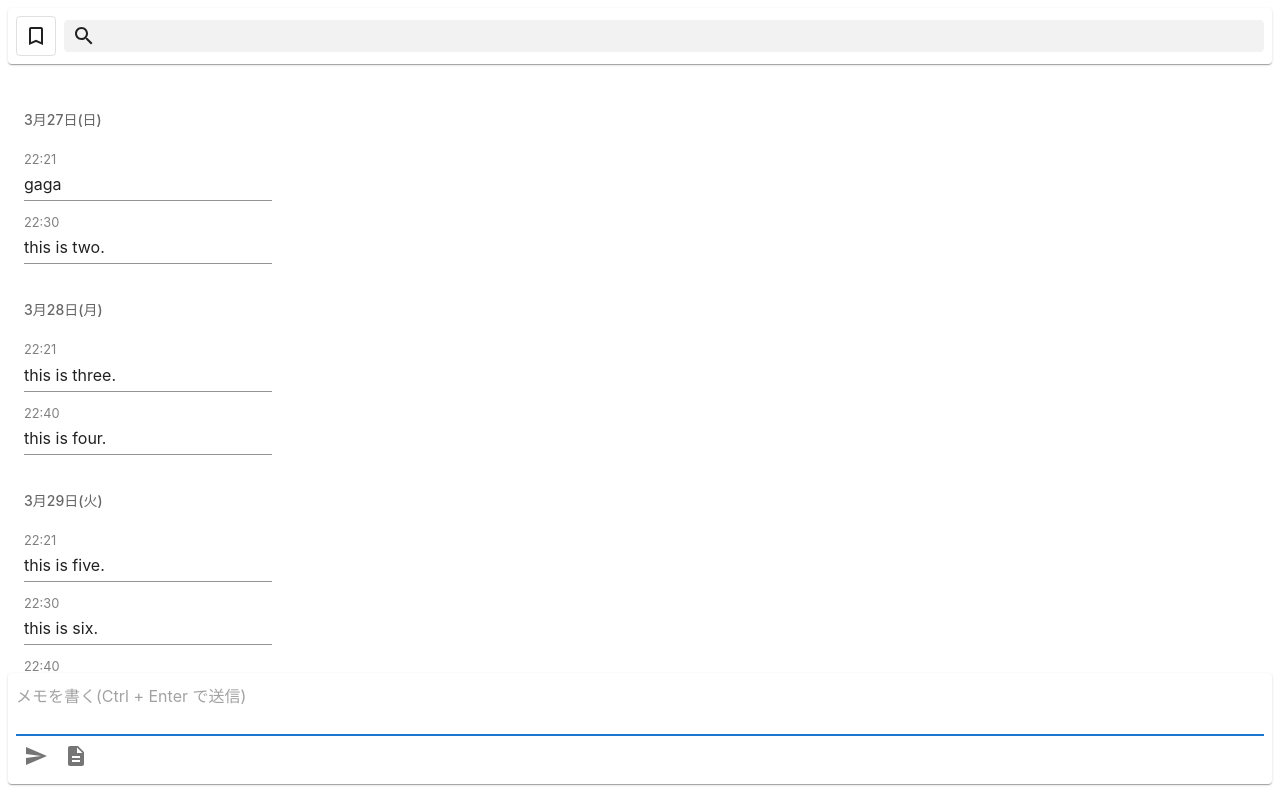
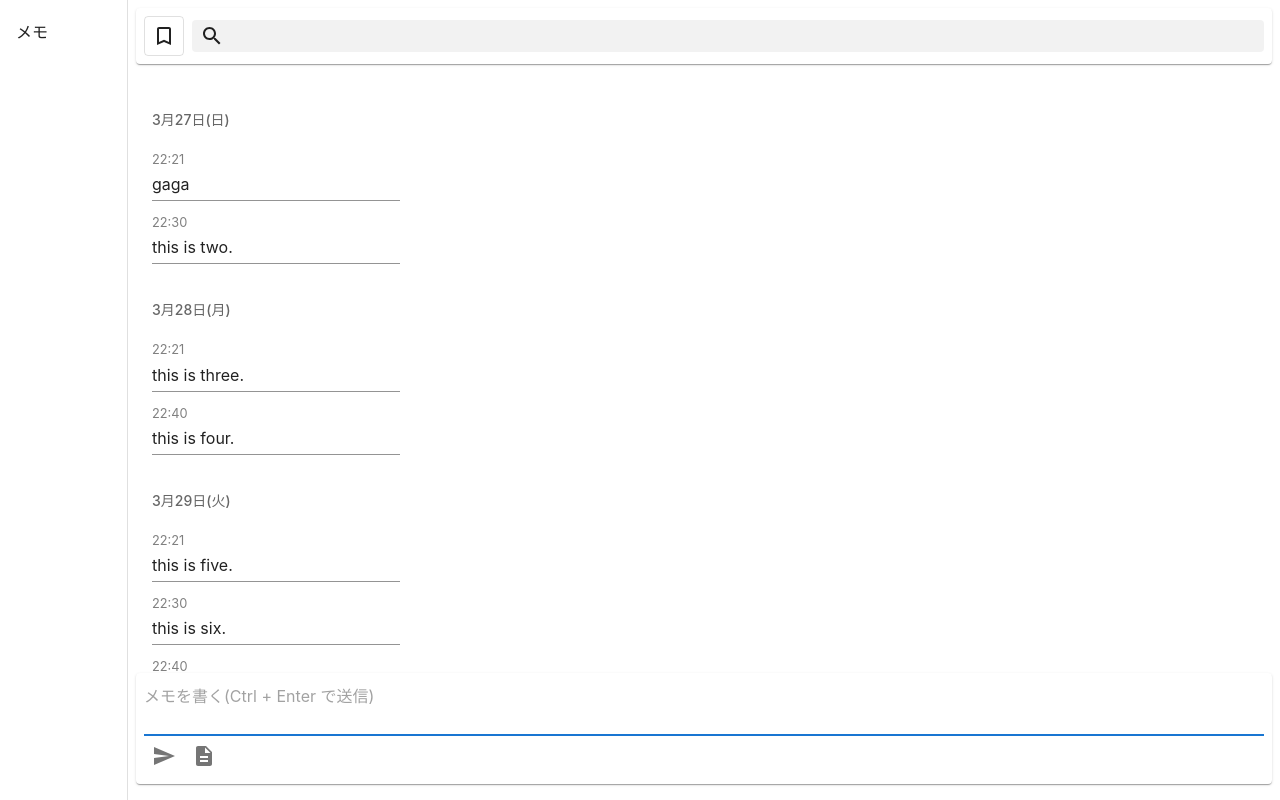
Before and after one commit to sasa9477/my-memo-app, a Next.js app: page / in a window 1280 px wide. Built offline with nearby package versions, Linux system fonts and the light colour scheme.

Commit message:
メニュー用のサイドバーを追加

```diff
--- a/src/components/Layout.tsx
+++ b/src/components/Layout.tsx
@@ -1,16 +1,31 @@
+import { Box, styled } from "@mui/material"
 import { ReactNode } from "react"
 import MyAppBar from "./MyAppBar"
+import SideBar from "./SideBar"
+
+const SIDEBAR_WIDTH = 128
 
 type LayoutProps = {
   children: ReactNode
 }
 
 const Layout: React.FC<LayoutProps> = ({ children }): JSX.Element => {
+  const StyledBox = styled(Box)({
+    display: 'flex'
+  })
+
+  const MainComponentBox = styled(Box)(({ theme }) => ({
+    flexGrow: 1
+  }))
+
  return (
-   <>
-    {children}
-    <MyAppBar/>
-   </>
+   <StyledBox>
+    <SideBar sideBarWidth={SIDEBAR_WIDTH}/>
+    <MainComponentBox component='main'>
+      {children}
+      <MyAppBar/>
+    </MainComponentBox>
+   </StyledBox>
  )
 }
 
--- a/src/components/MemoList.tsx
+++ b/src/components/MemoList.tsx
@@ -11,6 +11,7 @@ const MemoList: React.FC<MemoListProps> = (): JSX.Element => {
   const MemoListBase = styled(List)(({theme}) => ({
     flexGrow: 1,
     overflowY: 'scroll',
+    width: '100%',
     marginTop: theme.spacing(1),
     [theme.breakpoints.down('sm')]: {
       marginBottom: theme.mixins.toolbar.minHeight
--- /dev/null
+++ b/src/components/SideBar.tsx
@@ -0,0 +1,42 @@
+import { Box, Drawer, List, ListItem, ListItemText, styled } from "@mui/material"
+import { default as NextLink } from "next/link"
+
+type SideBarProps = {
+  sideBarWidth: number
+}
+
+const SideBar: React.FC<SideBarProps> = ({ sideBarWidth }): JSX.Element => {
+  const SideBarBase = styled(Box)(({theme}) => ({
+    width: sideBarWidth,
+    flexShrink: 0,
+    [theme.breakpoints.down('sm')]: {
+      display: 'none'
+    },
+  }))
+
+  const StyledDrawer = styled(Drawer)(({ theme }) => ({
+    display: 'block',
+    '& .MuiDrawer-paper': {
+      boxSizing: 'border-box',
+      width: sideBarWidth
+    }
+  }))
+
+  return (
+    <SideBarBase>
+      <StyledDrawer
+        variant='permanent'
+        open>
+        <List>
+        <NextLink href='/' passHref>
+          <ListItem button component='a'>
+            <ListItemText primary='メモ'/>
+          </ListItem>
+        </NextLink>
+      </List>
+      </StyledDrawer>
+    </SideBarBase>
+  )
+}
+
+export default SideBar
--- a/src/pages/index.tsx
+++ b/src/pages/index.tsx
@@ -21,6 +21,13 @@ const Home: NextPage = () => {
     fetchHello()
   }, [setJohnDoe])
 
+  const StyledBox = styled(Box)(({theme}) => ({
+    display: 'flex',
+    flexDirection: 'column',
+    height: `calc(100vh - ${theme.spacing(2)})`,
+    margin: 0,
+  }))
+
   const StyledPaper = styled(Paper)(({ theme }) => ({
     margin: 0,
     [theme.breakpoints.down('sm')]: {
@@ -29,20 +36,14 @@ const Home: NextPage = () => {
   }))
 
   return (
-    <Box
-      sx={{
-        display: 'flex',
-        flexDirection: 'column',
-        height:(theme) => `calc(100vh - ${theme.spacing(2)})`,
-        margin: 0
-      }}>
+    <StyledBox>
       <StyledPaper>
         <SearchBar/>
       </StyledPaper>
       <MemoList/>
       <InputArea/>
       <AppFab/>
-    </Box>
+    </StyledBox>
   )
 }
 
```
